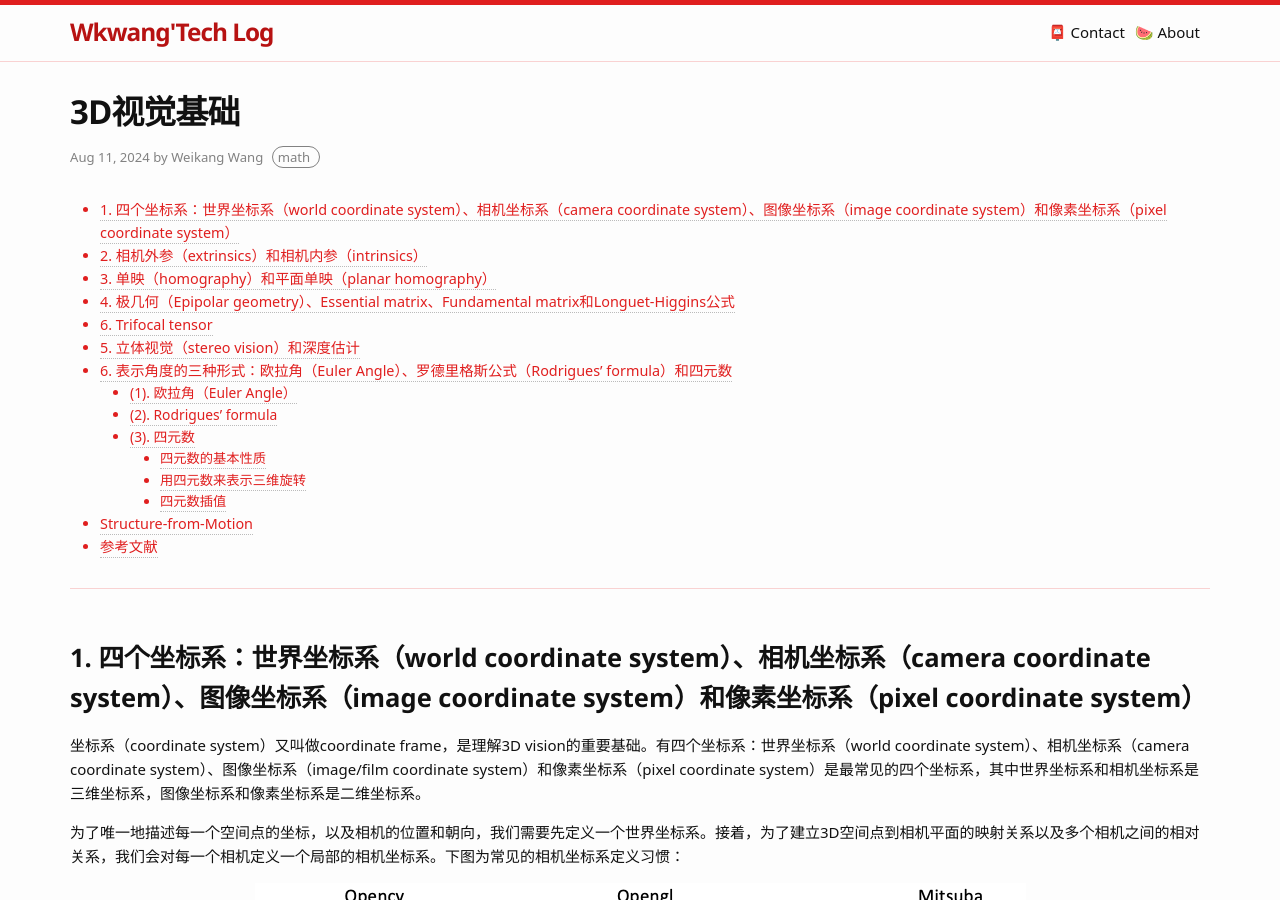
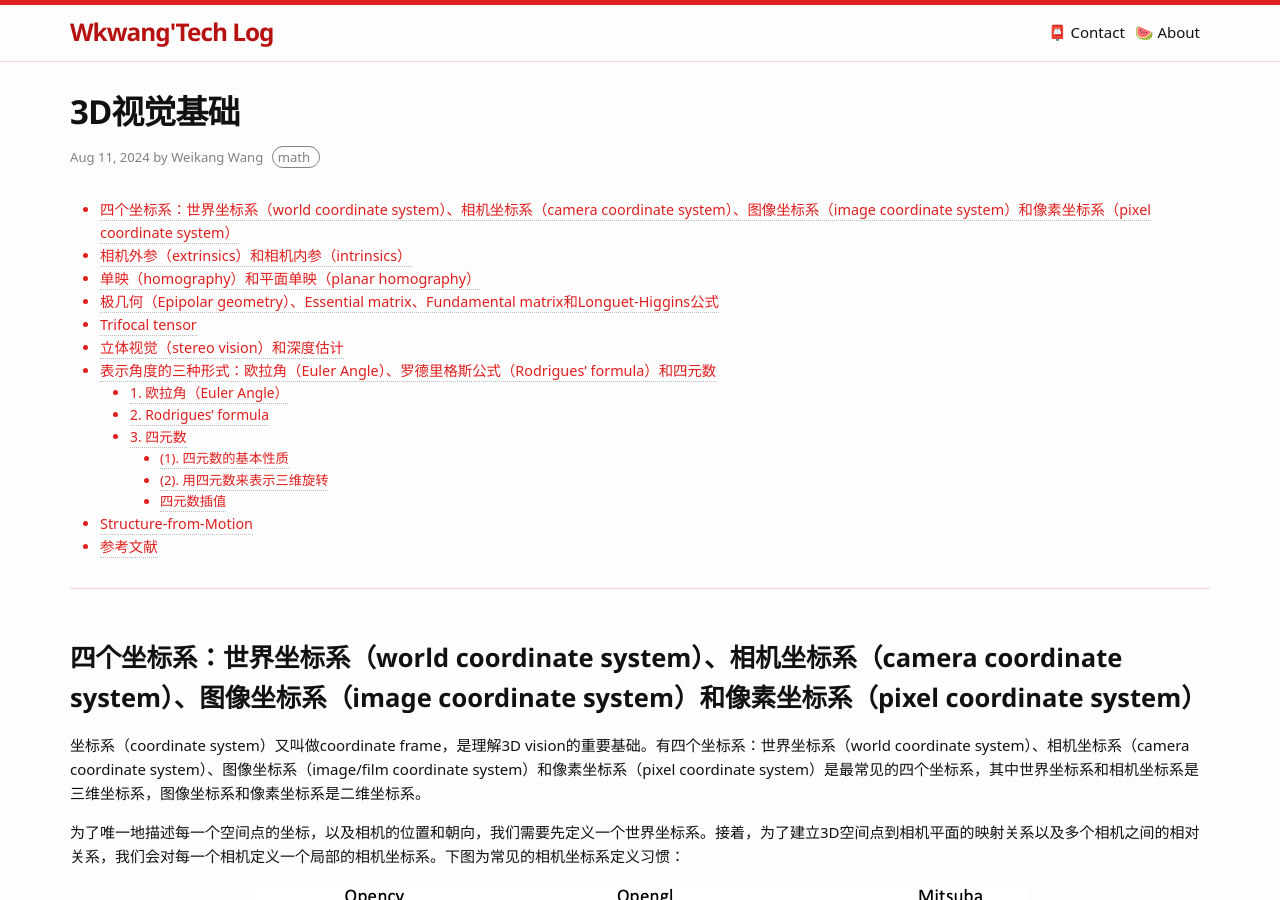
Before and after one commit to Wei-kang-Wang/tech-log, a Jekyll site: the page built from _posts/2024-08-11-3D视觉基础.md, in a window 1280 px wide and 900 px high. Built offline with Jekyll 4.4.1, drawn with Linux system fonts in a browser that asks for light colours; some web fonts are replaced; formulas are drawn with MathJax 3; comment, search, counter and statistics services are not loaded; some of the changed text lies outside the part shown.

Commit message:
Update 2024-08-11-3D视觉基础.md

```diff
--- a/_posts/2024-08-11-3D视觉基础.md
+++ b/_posts/2024-08-11-3D视觉基础.md
@@ -14,7 +14,7 @@ tags: math
 
 ---
 
-## 1. 四个坐标系：世界坐标系（world coordinate system）、相机坐标系（camera coordinate system）、图像坐标系（image coordinate system）和像素坐标系（pixel coordinate system）
+## 四个坐标系：世界坐标系（world coordinate system）、相机坐标系（camera coordinate system）、图像坐标系（image coordinate system）和像素坐标系（pixel coordinate system）
 
 坐标系（coordinate system）又叫做coordinate frame，是理解3D vision的重要基础。有四个坐标系：世界坐标系（world coordinate system）、相机坐标系（camera coordinate system）、图像坐标系（image/film coordinate system）和像素坐标系（pixel coordinate system）是最常见的四个坐标系，其中世界坐标系和相机坐标系是三维坐标系，图像坐标系和像素坐标系是二维坐标系。
 
@@ -35,7 +35,7 @@ tags: math
 
 > 注意，将上述过程反过来，则是多数三维重建问题所要考虑的设定，是CV里一个最重要的分支之一。
 
-**(1). 世界坐标系$$\text{UVW}$$到相机坐标系$$\text{XYZ}$$**
+**1. 世界坐标系$$\text{UVW}$$到相机坐标系$$\text{XYZ}$$**
 
 ![3dv3]({{ '/assets/images/3dv-3.png' | relative_url }}){: style="width: 400px;" class="center"}
 
@@ -49,7 +49,7 @@ $${\left[ \begin{array}{cccc} X \\ Y \\ Z \\ 1 \end{array} \right]} = {\left[ \b
 
 其中$${\left[ \begin{array}{ccc} R_{11} & R_{12} & R_{13} \\ R_{21} & R_{22} & R_{23} \\ R_{31} & R_{32} & R_{33} \end{array} \right]}$$是旋转矩阵$$R$$，$$\left[T_1, T_2, T_3 \right]$$是translation向量$$T$$。注意$$T = -RC$$。
 
-**(2). 相机坐标系$$\text{XYZ}$$到图像坐标系$$\text{xy}$$**
+**2. 相机坐标系$$\text{XYZ}$$到图像坐标系$$\text{xy}$$**
 
 ![3dv4]({{ '/assets/images/3dv-4.png' | relative_url }}){: style="width: 400px;" class="center"}
 
@@ -57,7 +57,7 @@ $${\left[ \begin{array}{cccc} X \\ Y \\ Z \\ 1 \end{array} \right]} = {\left[ \b
 
 $${\left[ \begin{array}{ccc} x \\ y \\ 1 \end{array} \right]} = {\left[ \begin{array}{ccc} f & 0 & 0 & 0 \\ 0 & f & 0 & 0 \\ 0 & 0 & 1 & 0 \end{array} \right]} {\left[ \begin{array}{cccc} X \\ Y \\ Z \\ 1 \end{array} \right]}$$
 
-**(3). 图像坐标系$$\text{xy}$$到像素坐标系$$\text{uv}$$**
+**3. 图像坐标系$$\text{xy}$$到像素坐标系$$\text{uv}$$**
 
 下图左侧是图像坐标系$$x$$轴和$$y$$轴与像素坐标系$$u$$轴和$$v$$轴正方向相同的情况，右侧是相反的情况（一般情况下都是右侧）：
 
@@ -79,7 +79,7 @@ $${\left[ \begin{array}{ccc} -f/s_x & \alpha_x & o_x & 0 \\ 0 & -f/s_y & o_y & 0
 
 > 记相机外参矩阵为$$M$$，相机内参矩阵为$$K$$，那么空间内一点在世界坐标系下的homogenuous坐标$$P = \left[X,Y,Z,1 \right]$$和像素坐标系下的坐标$$p = \left[u,v,1\right]$$之间的关系为$$p= KM P$$。记$$N=MK$$，那么像素坐标系下任意一点$$p$$与相机光心$$C$$构成的直线，在世界坐标系下就可以表示为：$$N^{\dagger}p + \lambda C$$，其中$$N^{\dag}$$是矩阵$$N$$的伪逆，$$N^{\dagger} = N^{\top}(NN^{\top})^{-1}$$。验证$$N^{\dag}p$$是该直线上一点很简单，因为$$NN^{\dagger}p = N(N^{\top}(NN^{\top})^{-1}))p = p$$。
 
-## 3. 单映（homography）和平面单映（planar homography）
+## 单映（homography）和平面单映（planar homography）
 
 如果两台相机所拍摄的场景为**同一个平面**，则两台相机之间的关系称为Planar Homography。如果两台相机拍摄的是**同一个场景（不一定需要是平面）**，但两台相机之间**只有旋转角度的不同，没有任何位移**，则这两台相机之间的关系称为Homography。
 
@@ -104,9 +104,9 @@ $${\left[ \begin{array}{ccc} x \\ y \\ 1 \end{array} \right]} = {\left[ \begin{a
 
 我们同样可以发现，$$\text{X,Y,Z}$$和$$\text{x,y}$$之间的关系被一个自由度为8的$$3 \times 3$$矩阵$$H$$所描述。
 
-## 4. 极几何（Epipolar geometry）、Essential matrix、Fundamental matrix和Longuet-Higgins公式
+## 极几何（Epipolar geometry）、Essential matrix、Fundamental matrix和Longuet-Higgins公式
 
-**(1). 极几何**
+**1. 极几何**
 
 描述同一个场景的任意两张有overlapping的图片都可以被看作一个stereo pair，而极几何（epilolar geometry）就是用来描述该stereo pair之间的关系。给定stereo pair里某张图片里的某个点，如果我们想要在另一张图片里找到对应的点，并不需要搜索另一张图片的整个像素空间，极几何会让我们的搜索空间变成该图片里的一条直线（one-dimensional line），而不是整个two-dimensional pixel space。下图即是一个stereo pair：
 
@@ -120,7 +120,7 @@ $$O_l, O_r$$分别是两个相机的光心，$$P$$是三维空间中一点，$$p
 
 > 我们可以看到，给定左边图里的一个点$$p_l$$，我们就可以知道，其在右边图片里的对应点，一定在由$$o_l, o_r, p_l$$三点构成的平面和右边图片的交线上（即极线）。但是我们并不知道$$P$$的位置，所以并不能唯一确定右边对应点$$p_r$$的位置。从而，我们由$$o_r,o_l$$的信息，构建了一个从左边图片上任意一点$$p_l$$映射到右边图片的极线的一个映射，而这个映射的本质，就是essential matrix/fundamental matrix。
 
-**(2). Essential matrix**
+**2. Essential matrix**
 
 对于该stereo pair构成的epipolar geometry，我们现在来考虑它们之间的关系。两个相机$$O_l$$和$$O_r$$都有自己的相机坐标系，分别以$$O_l$$和$$O_r$$为原点，对于三维空间中一点$$P$$，记$$P_l, P_r$$分别是该点在$$O_l, O_r$$相机坐标系下的坐标，$$O_r$$相机坐标系相对于$$O_l$$相机坐标系的变换记为$$\left[R \vert T \right]$$。下图描述了这种关系：
 
@@ -143,7 +143,7 @@ $$O_l, O_r$$分别是两个相机的光心，$$P$$是三维空间中一点，$$p
 > 注意，对于一个stereo pair，如果以某个相机坐标系为世界坐标系，另一个相机坐标系的rigid-body transformation为$$\left[R \vert T \right]$$，那么以另一个相机坐标系为世界坐标系，该相机坐标系的rigid-body transformation就是$$\left[R^T \vert -R T \right]$$。所以对于一个stereo pair来说，essential matrix和以哪个坐标系为世界坐标系也有关。和上述过程相似，我们也可以得到$$P_l^T (R^T \left[ RT \right]_{\times}) P_r = \bf{0}$$。
 
 
-**(3). Longuet-Higgins公式**
+**3. Longuet-Higgins公式**
 
 上述的essential matrix，描述的是某个三维空间中的点$$P$$在左右两个相机坐标系下的坐标$$P_l, P_r$$之间的关系。我们还可以由此建立该点$$P$$在左右两个图像坐标系下的坐标$$p_l, p_r$$之间的关系。
 
@@ -158,7 +158,7 @@ $$O_l, O_r$$分别是两个相机的光心，$$P$$是三维空间中一点，$$p
 
 > 在计算极点的时候，可以利用极点在任意三维空间点$$P$$构成的极线上的这一条性质，从而有$$e_r^T E = 0, E e_l=0$$，可以用此性质来解出左右极点在各自相机图像平面上的坐标。
 
-**(4). Fundamental matrix**
+**4. Fundamental matrix**
 
 essential matrix描述了三维空间中一点$$P$$在左右两个相机坐标系下的坐标间的关系，Louguet-Higgins公式将该关系推导为该点在左右两个相机图像平面上的二维坐标之间的关系。这两个关系只用到了相机外参，essential matrix也只用到了相机外参。
 
@@ -176,20 +176,20 @@ $$\bar{p_r}^T (K_r^{-T} E K_l^{-1}) \bar{p_l} = 0$$
 * https://zhuanlan.zhihu.com/p/56700255
 
 
-## 6. Trifocal tensor
+## Trifocal tensor
 
 参考：https://www.robots.ox.ac.uk/~vgg/hzbook/hzbook2/HZtrifocal.pdf
 
-## 5. 立体视觉（stereo vision）和深度估计
+## 立体视觉（stereo vision）和深度估计
 
-## 6. 表示角度的三种形式：欧拉角（Euler Angle）、罗德里格斯公式（Rodrigues' formula）和四元数
+## 表示角度的三种形式：欧拉角（Euler Angle）、罗德里格斯公式（Rodrigues' formula）和四元数
 
 三维空间中的旋转矩阵$$R$$是一个$$3 \times 3$$的矩阵，其需要满足：$$R^{\top}R = RR^{\top} = I$$，以及$$\text{det}(R)=1$$。
 
 > 如果$$R^{\top}R = RR^{\top} = I$$，以及$$\text{det}(R)=-1$$，其表示的是reflection+rotation或者仅仅reflection。满足$$R^{\top}R = RR^{\top} = I$$且$$\vert \text{det}(R) \vert=1$$的矩阵构成的集合记为$$O(3)$$。所有的旋转矩阵构成的集合记为$$SO(3)$$。
 
 
-### (1). 欧拉角（Euler Angle）
+### 1. 欧拉角（Euler Angle）
 
 欧拉角是最直观用来表示三维旋转的方式，因为三维旋转有三个自由度，欧拉角表示的是根据三个独立的轴的旋转角度，对于每个轴来说，其等价于二维旋转。最常见的就是依据$$X,Y,Z$$轴分别旋转。
 
@@ -219,7 +219,7 @@ $$R = \begin{pmatrix} \cos(\alpha) \cos(\beta) & \cos(\alpha) \sin(\beta) \sin(\
 * https://blog.csdn.net/B_DATA_NUIST/article/details/105792308
 
 
-### (2). Rodrigues' formula
+### 2. Rodrigues' formula
 
 因为由旋转矩阵求欧拉角存在歧义和奇点，故axis-angle形式有了发挥空间。Axis-angle形式的基础是欧拉旋转定理 (Euler’s rotation theorem): 在三维空间里，假设一个刚体在做一个旋转的时候，刚体内部至少有一点固定不动，则此位移等价于一个绕着包含那固定点的固定轴的旋转。这样可以避免了像欧拉角描述时奇点的存在。
 
@@ -337,7 +337,7 @@ $$q_2q_1 = \begin{pmatrix} a & -b & -c & -d \\ b & a & d & -c \\ c & -d & a & b
 
 那么，$$v = v_{\perp} + v_{\Vert}$$，$$v_{\text{rot}} = v_{\text{rot}, \perp} + v_{\text{rot}, \Vert}$$。先分开考虑$$v_{\perp}$$和$$v_{\Vert}$$。
 
-根据之前Rodrigues公式里的推导，$$\pmb{v}_{\text{rot}, \perp} = \cos(\theta) \pmb{v}_{\perp} + \sin(\theta) (\pmb{k} \times \pmb{v}_{perp})$$。注意到，$$\pmb{v}_{\perp}$$正交于$$pmb{k}$$，所以$$kv_{\perp} = \left[-\pmb{k} \cdot \pmb{v}_{\perp}, \pmb{k} \times \pmb{v}_{\perp} \right]^{\top} = \left[0, \pmb{k} \times \pmb{v}_{\perp} \right]^{\top}$$，说明$$kv_{\perp}$$也是个纯四元数。从而带入之前的式子，可得：$$v^{\text{rot}, \perp} = \cos(\theta) v_{\perp} + \sin(\theta) (kv_{\perp}) = (\cos(\theta) + \sin(\theta) k) v_{\perp}$$。令$$q = \cos(\theta) + \sin(\theta)k$$，即得：$$v_{\text{rot}, \perp} = q v_{\perp}$$。
+根据之前Rodrigues公式里的推导，$$\pmb{v}_{\text{rot}, \perp} = \cos(\theta) \pmb{v}_{\perp} + \sin(\theta) (\pmb{k} \times \pmb{v}_{perp})$$。注意到，$$\pmb{v}_{\perp}$$正交于$$\pmb{k}$$，所以$$kv_{\perp} = \left[-\pmb{k} \cdot \pmb{v}_{\perp}, \pmb{k} \times \pmb{v}_{\perp} \right]^{\top} = \left[0, \pmb{k} \times \pmb{v}_{\perp} \right]^{\top}$$，说明$$kv_{\perp}$$也是个纯四元数。从而带入之前的式子，可得：$$v^{\text{rot}, \perp} = \cos(\theta) v_{\perp} + \sin(\theta) (kv_{\perp}) = (\cos(\theta) + \sin(\theta) k) v_{\perp}$$。令$$q = \cos(\theta) + \sin(\theta)k$$，即得：$$v_{\text{rot}, \perp} = q v_{\perp}$$。
 
 上述的$$q$$可以写为：$$q = \cos(\theta) + \sin(\theta) k = \left[\cos(\theta), \pmb{0} \right]^{\top} + \left[0, \sin(\theta) \pmb{k} \right]^{\top} = \left[\cos(\theta), \sin(\theta) \pmb{k} \right]^{\top}$$，从而我们可以得到下述结果：**对于正交于单位旋转轴$$\pmb{k}$$的$$\pmb{v}_{\perp}$$，旋转$$\theta$$角度之后的$$\pmb{v}_{\text{rot}, \perp}$$可以用四元数乘法来表示。令$$v_{\perp} = \left[0, \pmb{v}_{\perp}\right]^{\top}, q = \left[\cos(\theta), \sin(\theta) \pmb{k} \right]^{\top}$$，那么**
 
```
Also changed, not shown: other parts of _posts/2024-08-11-3D视觉基础.md (+4 -4 lines).
